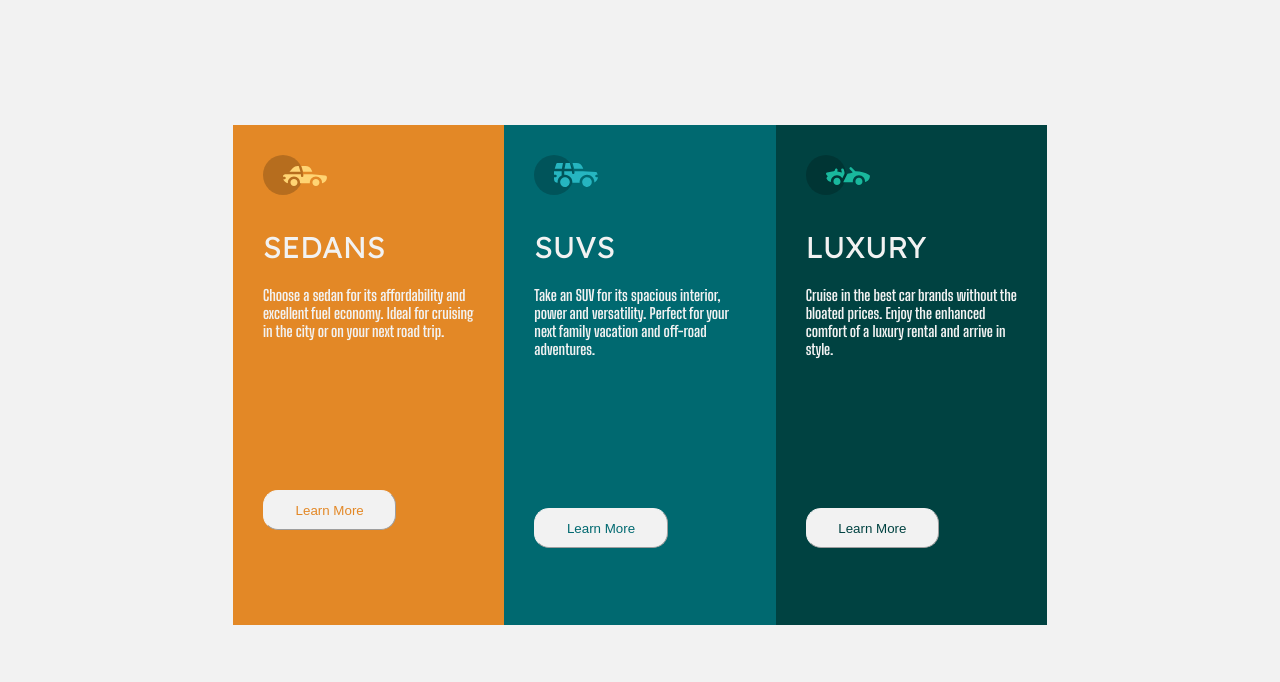
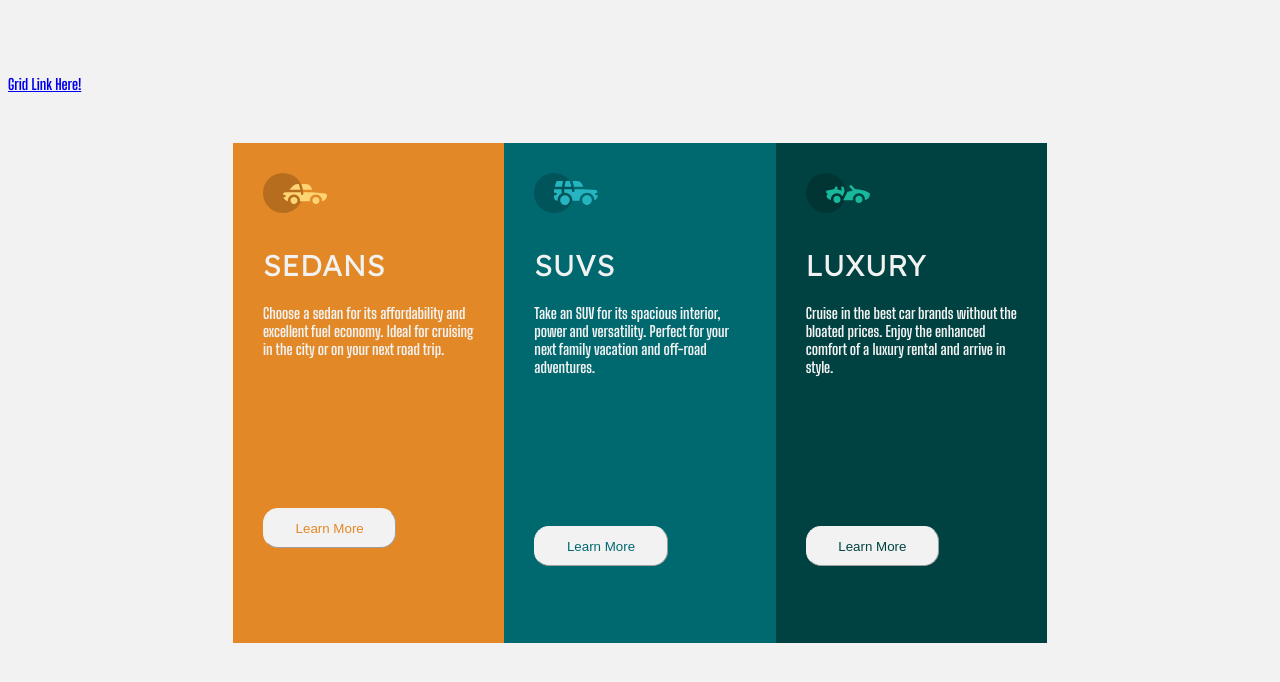
Before and after one commit to Gambu101/CSS-flexbox-and-grid, a plain HTML site: page index.html in a window 1280 px wide. Drawn offline with Linux system fonts and the light colour scheme.

Commit message:
Update index.html

```diff
--- a/index.html
+++ b/index.html
@@ -11,6 +11,9 @@
 <link href="https://fonts.googleapis.com/css2?family=Big+Shoulders+Display:wght@700&family=Lexend+Deca&display=swap" rel="stylesheet">
 <link rel="stylesheet" href="style.css">
 <body>
+    <header>
+        <a href="grid.html">Grid Link Here!</a>
+    </header>
     <div class="flex-container">
         <div class="flex1">
             <img src="./images/icon-sedans.svg" alt="Sedan" id="image">
```
